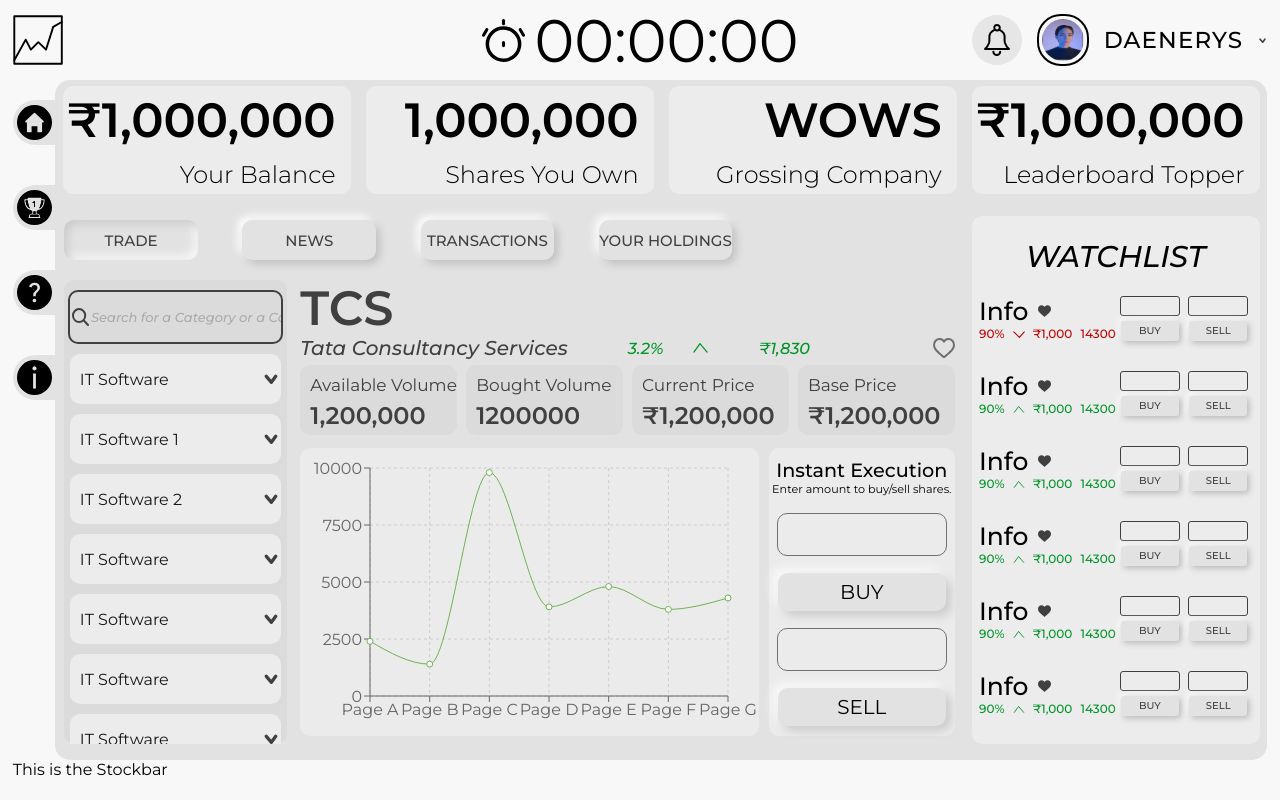
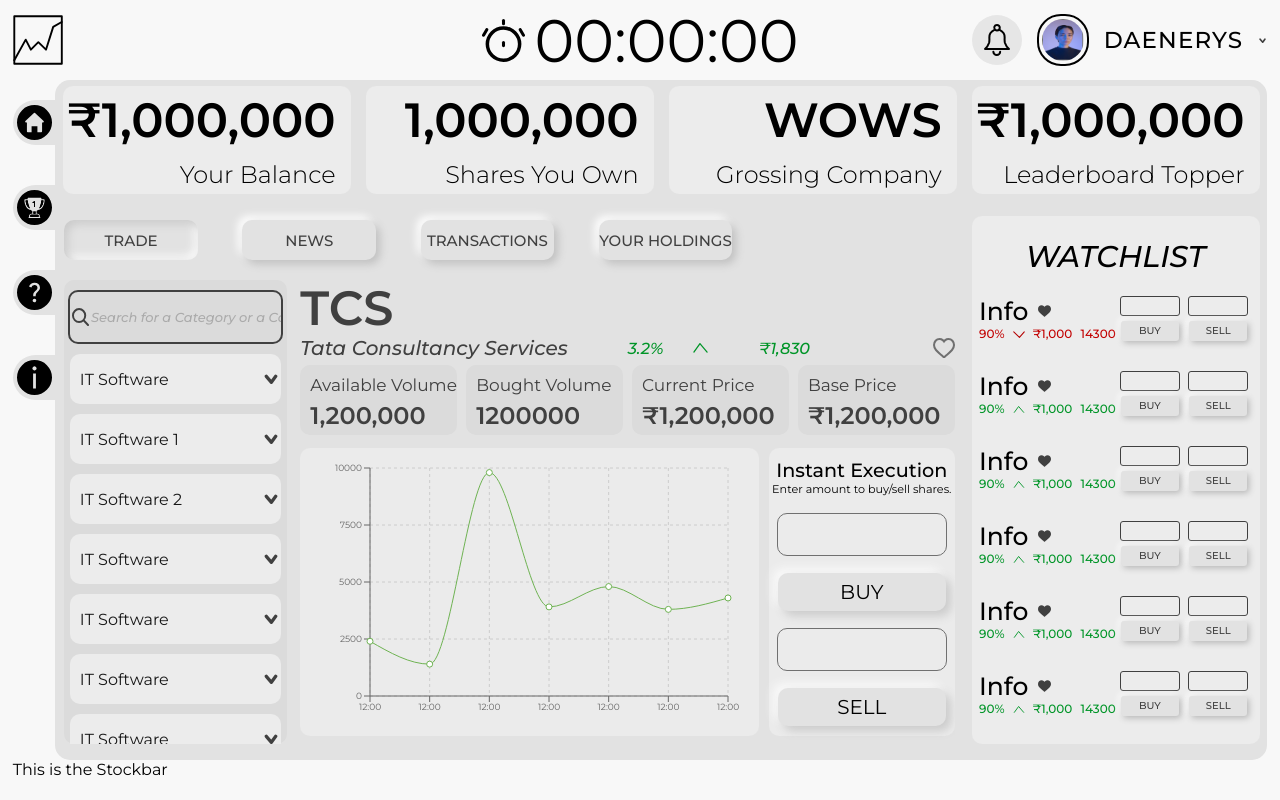
Before and after one commit to shreejilucifer/wow, a Next.js app: page /dashboard in a window 1280 px wide. Built offline with nearby package versions, Linux system fonts and the light colour scheme.

Commit message:
Size of XY Axis

```diff
--- a/src/components/dashboard/company.js
+++ b/src/components/dashboard/company.js
@@ -12,43 +12,43 @@
 
 const data = [
   {
-    name: 'Page A',
+    name: '12:00',
     uv: 4000,
     pv: 2400,
     amt: 2400
   },
   {
-    name: 'Page B',
+    name: '12:00',
     uv: 3000,
     pv: 1398,
     amt: 2210
   },
   {
-    name: 'Page C',
+    name: '12:00',
     uv: 2000,
     pv: 9800,
     amt: 2290
   },
   {
-    name: 'Page D',
+    name: '12:00',
     uv: 2780,
     pv: 3908,
     amt: 2000
   },
   {
-    name: 'Page E',
+    name: '12:00',
     uv: 1890,
     pv: 4800,
     amt: 2181
   },
   {
-    name: 'Page F',
+    name: '12:00',
     uv: 2390,
     pv: 3800,
     amt: 2500
   },
   {
-    name: 'Page G',
+    name: '12:00',
     uv: 3490,
     pv: 4300,
     amt: 2100
@@ -119,8 +119,8 @@
                   }}
                 >
                   <CartesianGrid strokeDasharray='3 3' />
-                  <XAxis dataKey='name' />
-                  <YAxis />
+                  <XAxis dataKey='name' tick={{ fontSize: '9px' }} />
+                  <YAxis tick={{ fontSize: '9px' }} />
                   <Tooltip />
                   <Line type='monotone' dataKey='pv' stroke='#6FB353' />
                 </LineChart>
```
